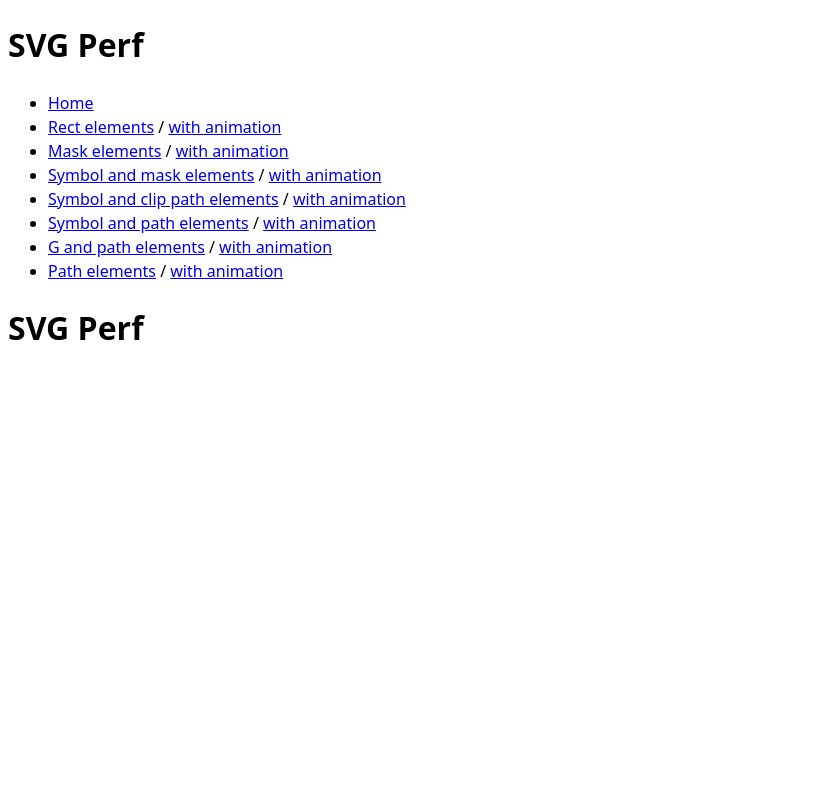
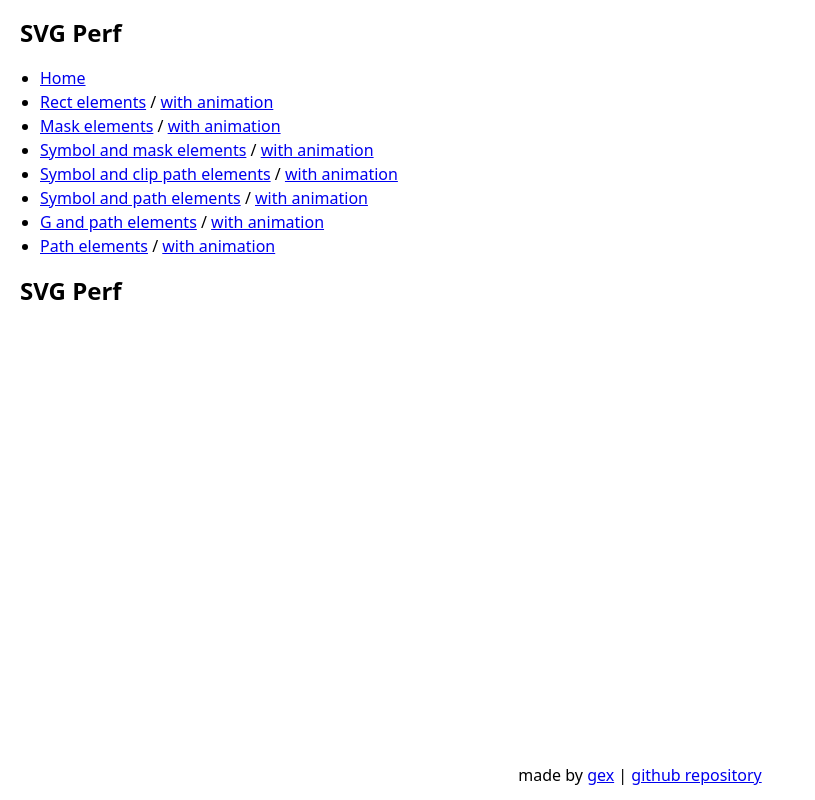
Before and after one commit to gex/svg-perf, a Gatsby site: page / in a window 1280 px wide. Shown: the whole page, without its empty margins (0-815 px from the left). Built offline with nearby package versions, Linux system fonts and the light colour scheme; Gatsby itself is replaced by a stand-in of ours.

Commit message:
add branding and styles

```diff
--- a/src/components/Layout.jsx
+++ b/src/components/Layout.jsx
@@ -3,7 +3,7 @@ import { Link } from 'gatsby'
 import './layout.css'
 
 const Layout = ({ children }) => (
-  <div>
+  <div className="layout">
     <header>
       <h1>SVG Perf</h1>
       <nav>
@@ -46,6 +46,12 @@ const Layout = ({ children }) => (
       </nav>
     </header>
     <main>{children}</main>
+    <footer>
+      <p>
+        made by <a href="https://github.com/gex">gex</a> |{' '}
+        <a href="https://github.com/gex/svg-perf">github repository</a>
+      </p>
+    </footer>
   </div>
 )
 
--- a/src/components/layout.css
+++ b/src/components/layout.css
@@ -11,6 +11,24 @@ html {
 
 body {
   font: 1.6rem / 1.5 system-ui;
+  margin: 0;
+}
+
+.layout {
+  display: grid;
+  grid-template-rows: auto 1fr 5rem;
+  min-height: 100vh;
+  padding: 0 2rem;
+}
+
+nav ul {
+  margin: 0;
+  padding-left: 2rem;
+}
+
+h1 {
+  font-size: 2.4rem;
+  line-height: 1.4;
 }
 
 .animation {
@@ -39,3 +57,9 @@ svg {
 .animation svg {
   animation: perfTest ease-in-out 750ms infinite;
 }
+
+footer p {
+  line-height: 5rem;
+  margin: 0;
+  text-align: center;
+}
```
